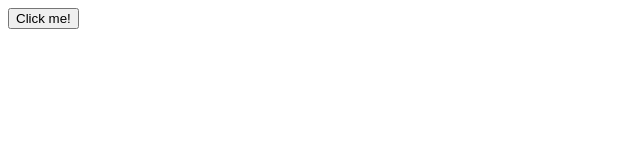
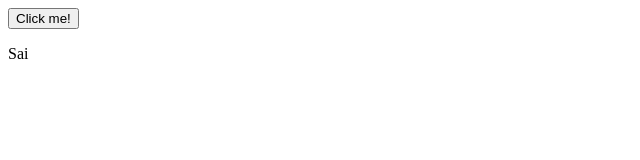
Before and after one commit to ASPzoomin/Advanced-Javascript, a plain HTML site: page index.html in a window 1280 px wide. Shown: the full height of the page, 0-640 px from the left. Drawn offline with Linux system fonts and the light colour scheme.

Commit message:
added p tag

```diff
--- a/index.html
+++ b/index.html
@@ -9,6 +9,7 @@
 <body>
         <button id='btn'>Click me!</button>
         <p id='ppp'></p>
+        <p>Sai</p>
     <script src="app.js"></script>
 
 </body>
```
